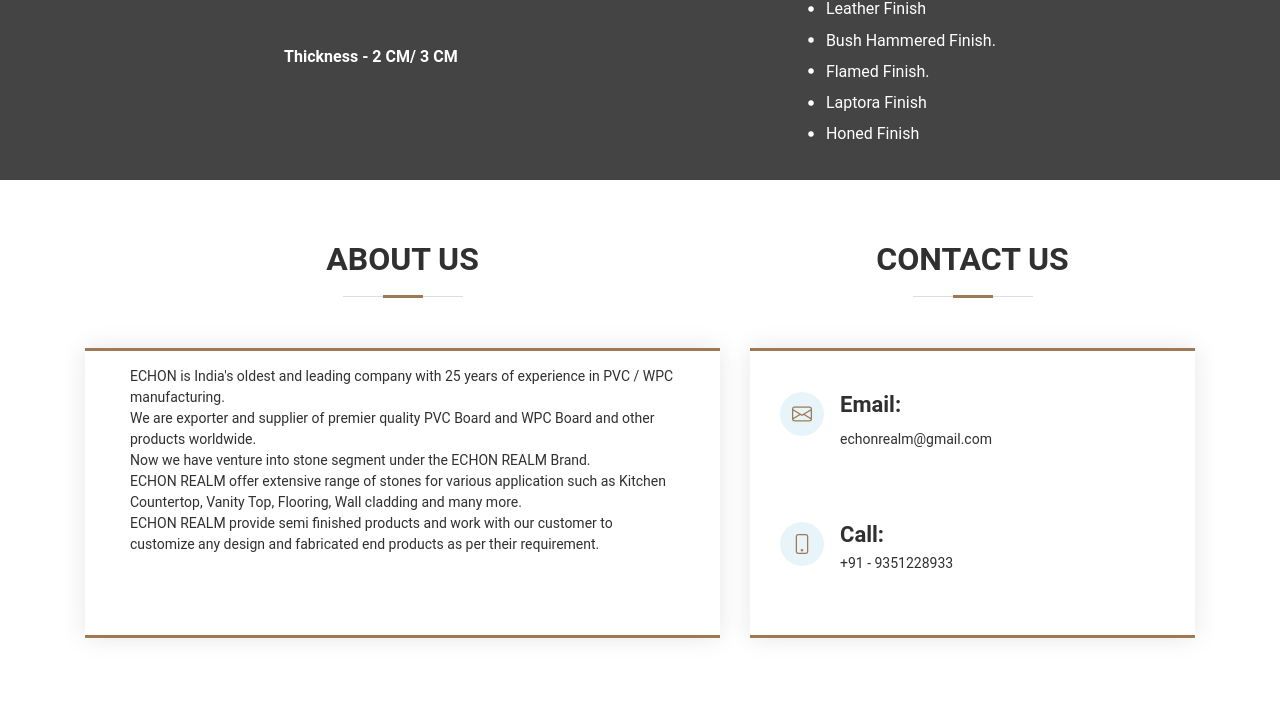
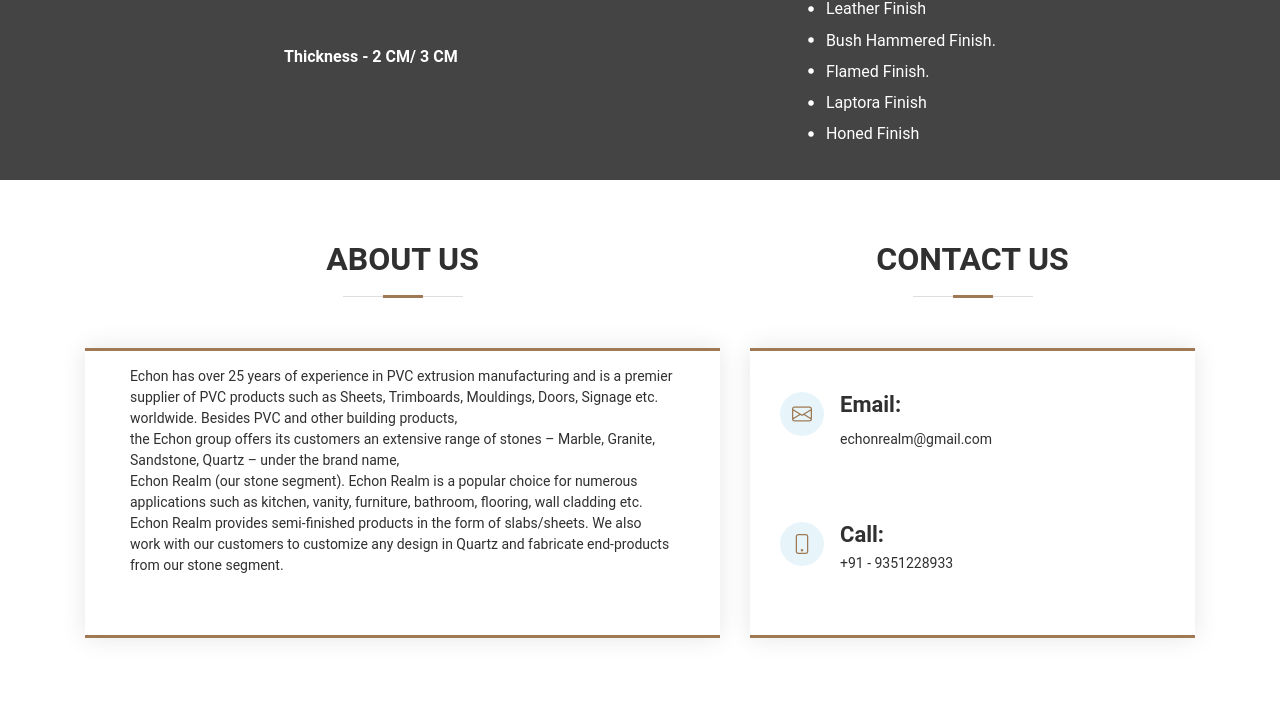
Before and after one commit to kinalg20/Echon, a website: page index.html in a window 1280 px wide. Shown: the part 2756-3469 px from the top of the page. Drawn offline with nearby package versions, Linux system fonts and the light colour scheme.

Commit message:
Update index.html

```diff
--- a/index.html
+++ b/index.html
@@ -895,13 +895,12 @@
             <div class="row content info m-0">
               <div class="col-12">
                 <p style="padding-left: 0;">
-                  ECHON is India's oldest and leading company with 25 years of experience in PVC / WPC manufacturing.<br>
-                  We are exporter and supplier of premier quality PVC Board and WPC Board and other products worldwide.<br>
-                  Now we have venture into stone segment under the ECHON REALM Brand.<br>
-                  ECHON REALM offer extensive range of stones for various application such as Kitchen Countertop, Vanity
-                  Top, Flooring, Wall cladding and many more.<br>
-                  ECHON REALM provide semi finished products and work with our customer to customize any design and
-                  fabricated end products as per their requirement.
+                  Echon has over 25 years of experience in PVC extrusion manufacturing and is a premier supplier of PVC products such as Sheets,
+                  Trimboards, Mouldings, Doors, Signage etc. worldwide. Besides PVC and other building products,<br>
+                  the Echon group offers its customers an extensive range of stones – Marble, Granite, Sandstone, Quartz – under the brand name,<br>
+                  Echon Realm (our stone segment). Echon Realm is a popular choice for numerous applications such as kitchen, vanity, furniture, bathroom, flooring, wall cladding etc.
+                  Echon Realm provides semi-finished products in the form of slabs/sheets.
+                  We also work with our customers to customize any design in Quartz and fabricate end-products from our stone segment.
                 </p>
                 <!-- <a href="#" class="btn-learn-more">Learn More</a> -->
               </div>
```
